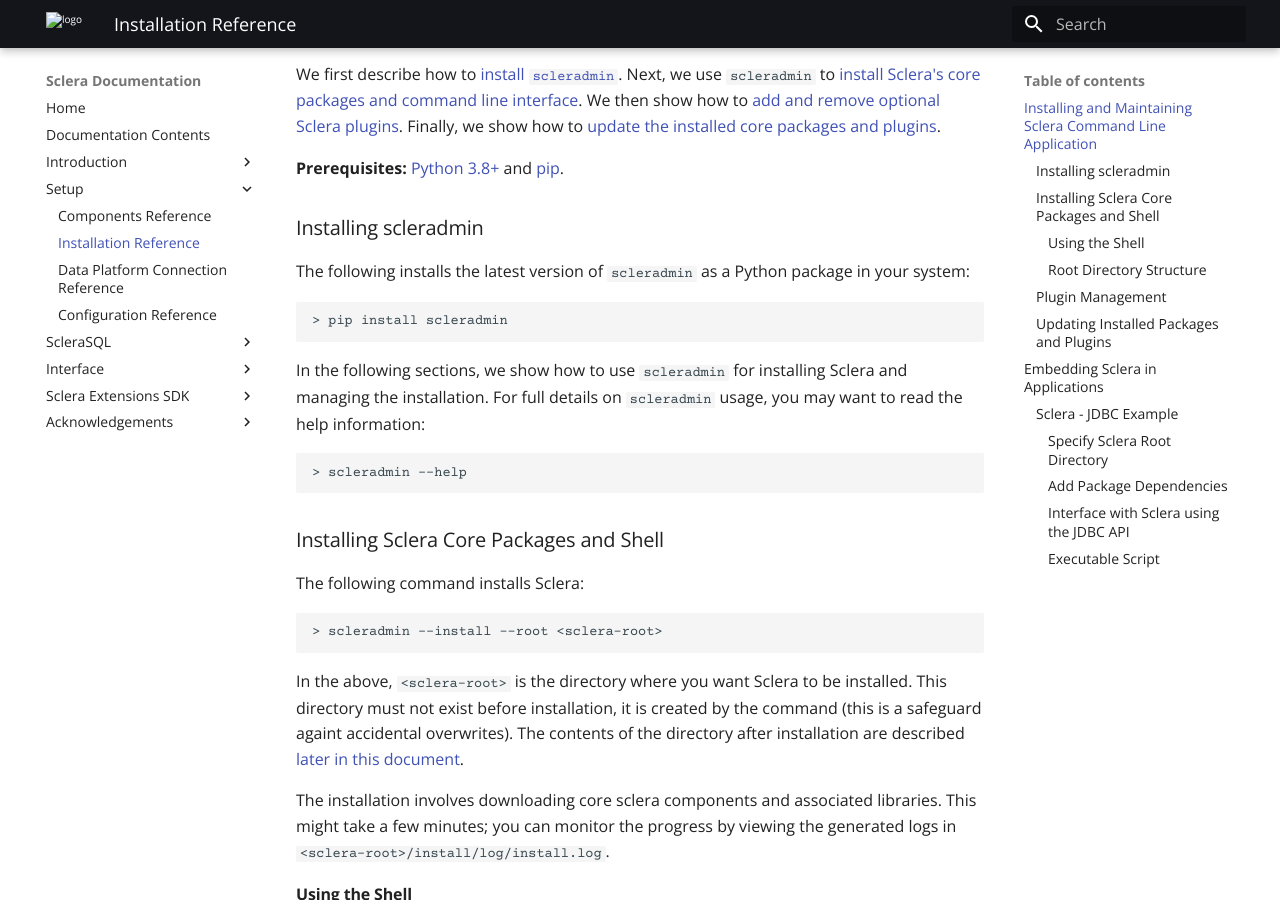
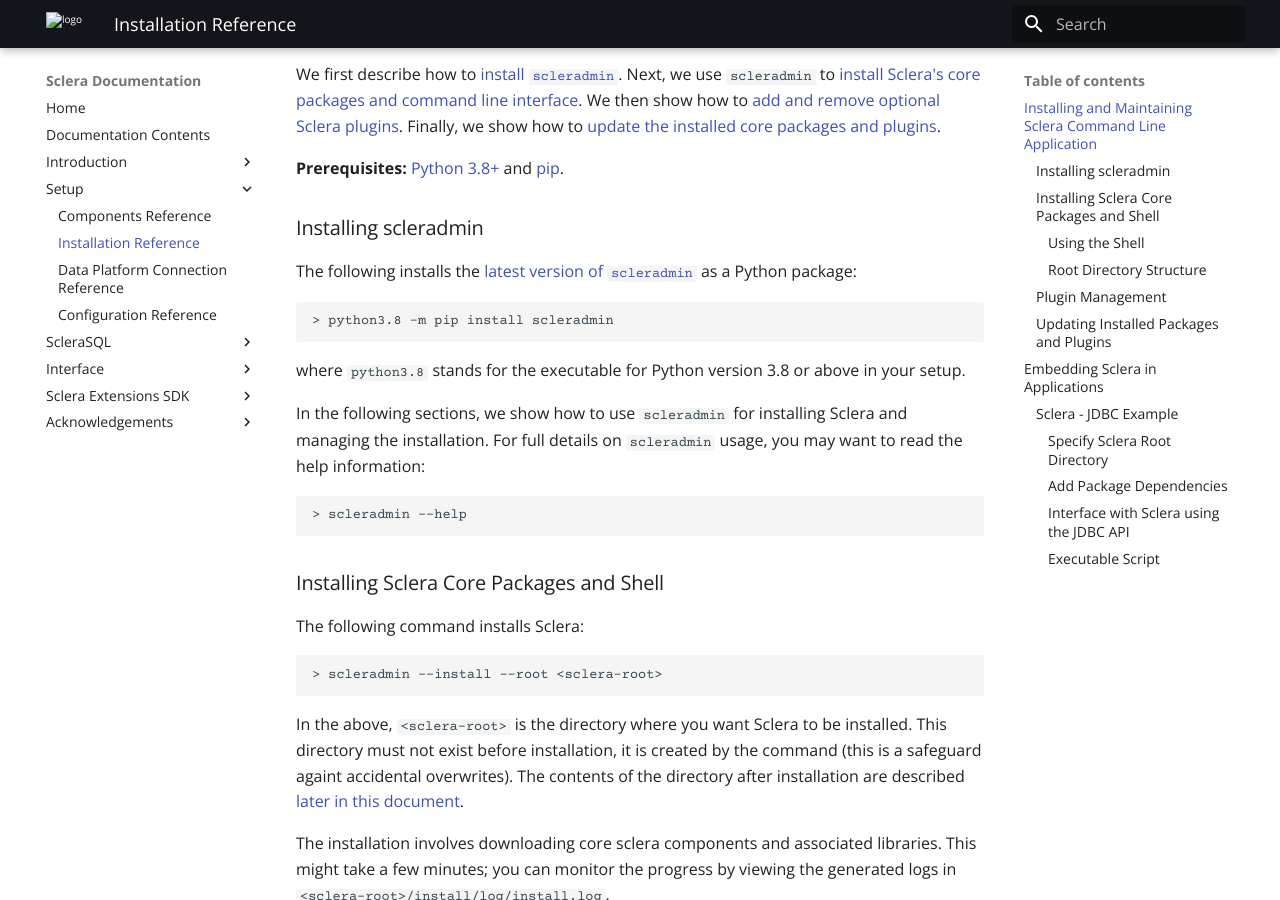
Before and after one commit to scleradb/scleradb.github.io, an MkDocs documentation site: the page built from docsrc/setup/install.md, in a window 1280 px wide and 900 px high, scrolled down 573 px. Built offline with MkDocs 1.6.1 and Material for MkDocs 9.7.7, drawn with Linux system fonts in a browser that asks for light colours.

Commit message:
Updated scleradmin install instructions

```diff
--- a/docs/setup/install/index.html
+++ b/docs/setup/install/index.html
@@ -1006,9 +1006,10 @@
 <p>We first describe how to <a href="#installing-scleradmin">install <code>scleradmin</code></a>. Next, we use <code>scleradmin</code> to <a href="#installing-sclera-core-packages-and-shell">install Sclera's core packages and command line interface</a>. We then show how to <a href="#plugin-management">add and remove optional Sclera plugins</a>. Finally, we show how to <a href="#updating-installed-packages-and-plugins">update the installed core packages and plugins</a>.</p>
 <p><strong>Prerequisites:</strong> <a href="https://python.org/downloads">Python 3.8+</a> and <a href="https://pip.pypa.io/en/stable/installing/">pip</a>.</p>
 <h3 id="installing-scleradmin">Installing scleradmin<a class="headerlink" href="#installing-scleradmin" title="Permanent link">&#9668;</a></h3>
-<p>The following installs the latest version of <code>scleradmin</code> as a Python package in your system:</p>
-<pre><code>&gt; pip install scleradmin
+<p>The following installs the <a href="https://pypi.org/project/scleradmin/">latest version of <code>scleradmin</code></a> as a Python package:</p>
+<pre><code>&gt; python3.8 -m pip install scleradmin
 </code></pre>
+<p>where <code>python3.8</code> stands for the executable for Python version 3.8 or above in your setup.</p>
 <p>In the following sections, we show how to use <code>scleradmin</code> for installing Sclera and managing the installation. For full details on <code>scleradmin</code> usage, you may want to read the help information:</p>
 <pre><code>&gt; scleradmin --help
 </code></pre>
--- a/docsrc/setup/install.md
+++ b/docsrc/setup/install.md
@@ -17,9 +17,11 @@
 
 ### Installing scleradmin
 
-The following installs the latest version of `scleradmin` as a Python package in your system:
+The following installs the [latest version of `scleradmin`](https://pypi.org/project/scleradmin/) as a Python package:
 
-    > pip install scleradmin
+    > python3.8 -m pip install scleradmin
+
+where `python3.8` stands for the executable for Python version 3.8 or above in your setup.
 
 In the following sections, we show how to use `scleradmin` for installing Sclera and managing the installation. For full details on `scleradmin` usage, you may want to read the help information:
 
```
Also changed, not shown: docs/search/search_index.json, 1 other file.
